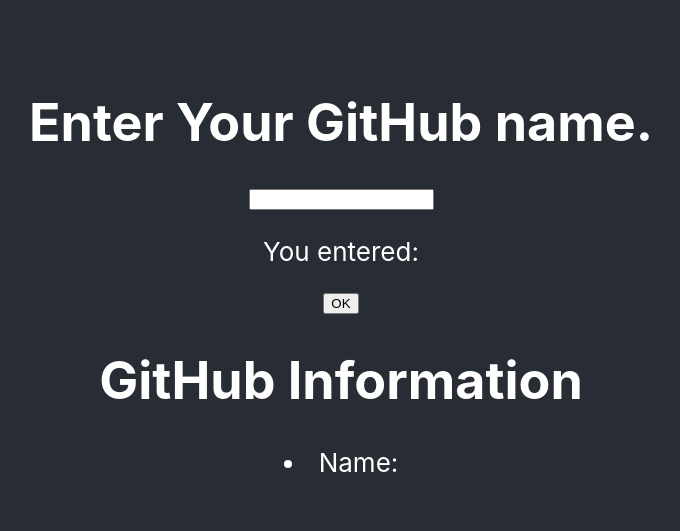
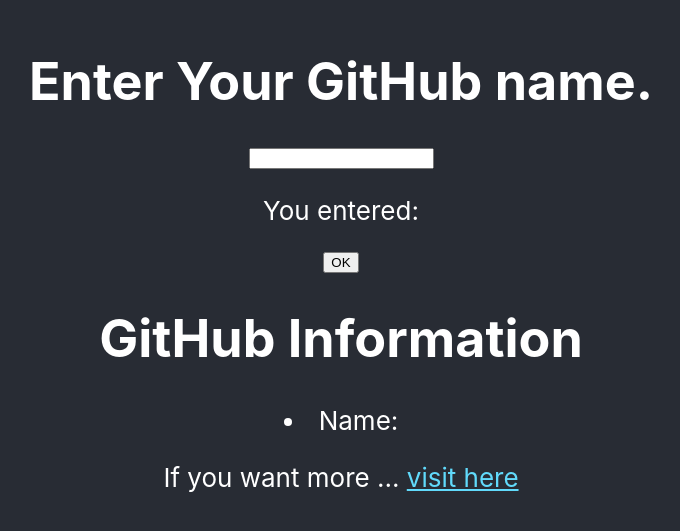
Before and after one commit to t-shinkai00/api-practice, a React (Create React App) app: page / in a window 1280 px wide. Shown: the part 133-664 px from the top of the page, without its empty margins (299-979 px from the left). Built offline with nearby package versions, Linux system fonts and the light colour scheme.

Commit message:
add detail link

```diff
--- a/src/Fetch.js
+++ b/src/Fetch.js
@@ -2,8 +2,8 @@
 import "./App.css";
 
 function Fetch({ input, complete }) {
+  const url = "https://api.github.com/users/" + input;
   const getAPI = async () => {
-    const url = "https://api.github.com/users/" + input;
     const json = await fetch(url)
       .then((res) => {
         return res.json();
@@ -26,6 +26,12 @@
     <div>
       <h1>GitHub Information</h1>
       <li>Name: {input}</li>
+      <p>
+        If you want more ...{" "}
+        <a className="App-link" href={url}>
+          visit here
+        </a>
+      </p>
     </div>
   );
 }
```
